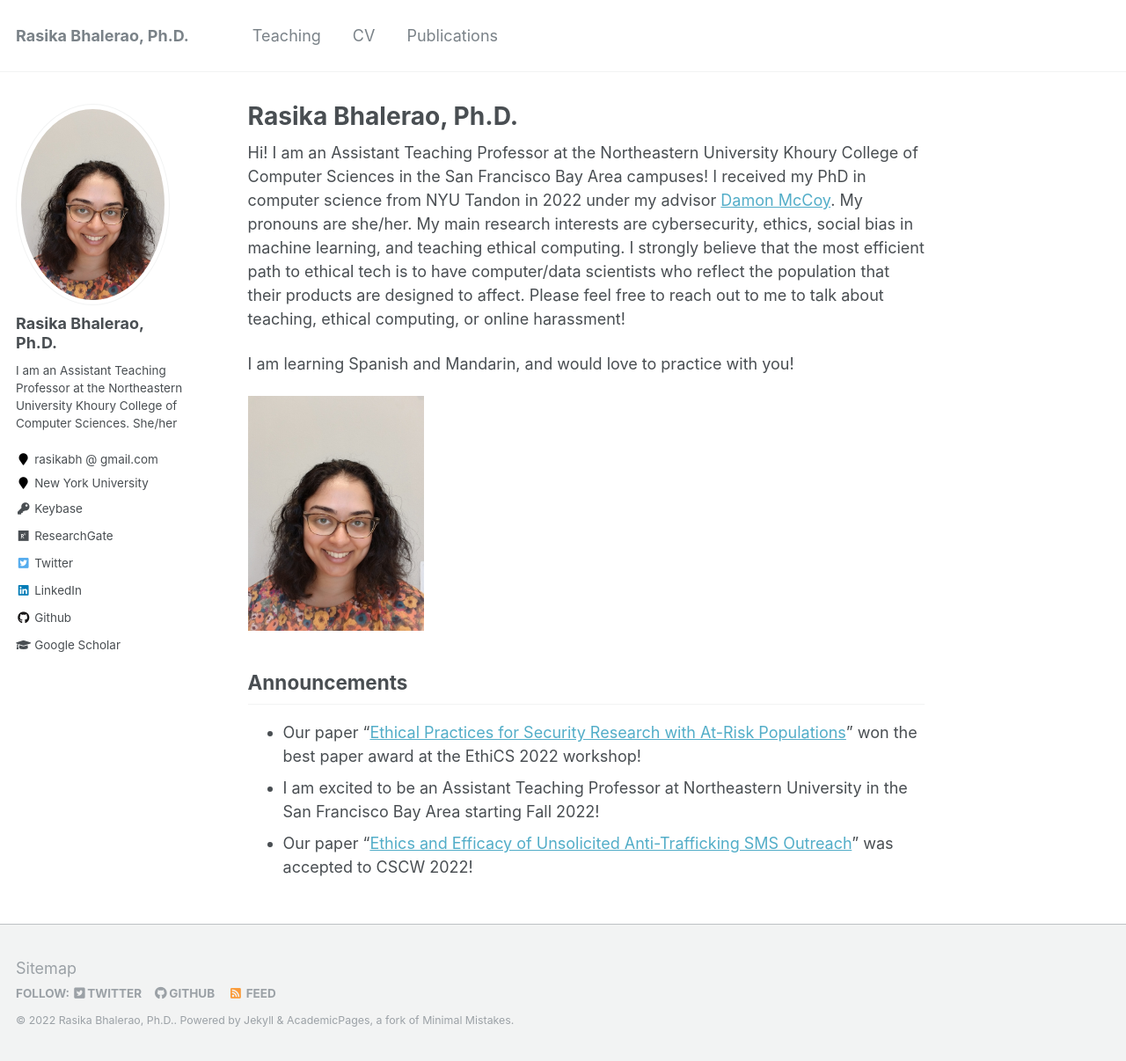
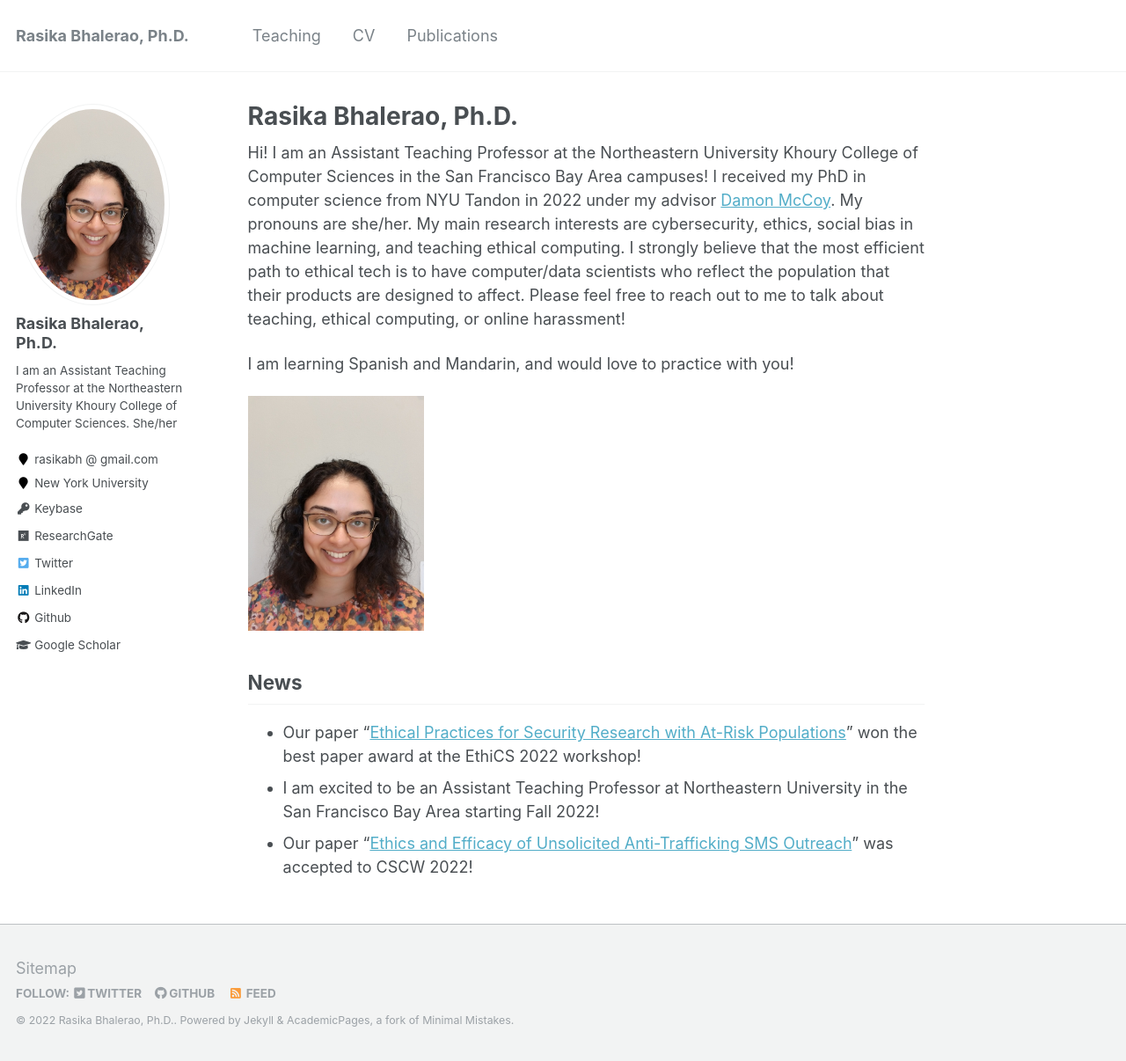
Before and after one commit to rasikabh/rasikabh.github.io, a Jekyll site: the page built from _pages/about.md, in a window 1280 px wide and 1206 px high. Shown: the whole window at 88% size. Built offline with Jekyll 4.4.1, drawn with Linux system fonts in a browser that asks for light colours.

Commit message:
Update about.md

```diff
--- a/_pages/about.md
+++ b/_pages/about.md
@@ -18,7 +18,7 @@ I am learning Spanish and Mandarin, and would love to practice with you!
 
 <img src="/images/Bhalerao2021.jpeg" width="200">
 
-## Announcements
+## News
 
 - Our paper "[Ethical Practices for Security Research with At-Risk Populations](https://elissaredmiles.com/research/ethics_2022.pdf)" won the best paper award at the EthiCS 2022 workshop!
 - I am excited to be an Assistant Teaching Professor at Northeastern University in the San Francisco Bay Area starting Fall 2022!
```
